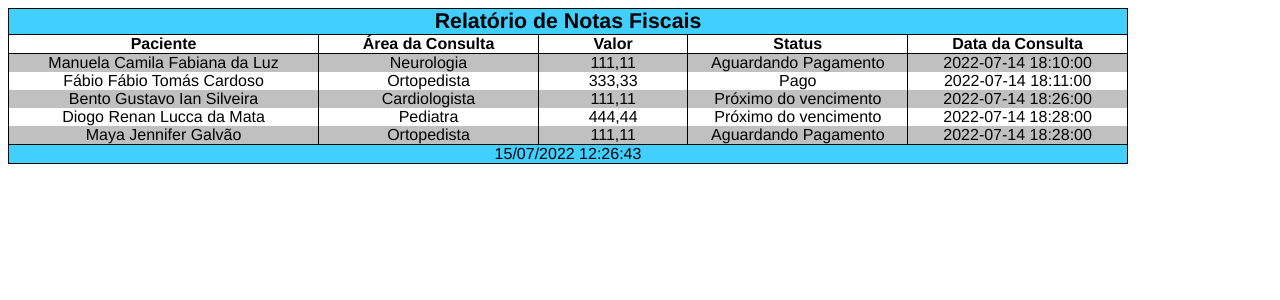
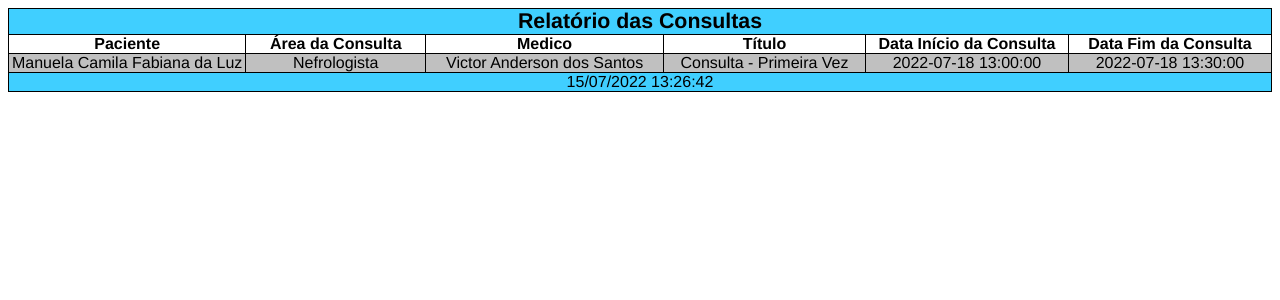
Before and after one commit to ChrystiandaHora/Consultorio, a PHP site: page /app/output/tabular.html in a window 1280 px wide. Shown: the top 300 px of the page. Run offline with PHP 8.4, Linux system fonts and the light colour scheme.

Commit message:
day 15-07-2022

```diff
--- a/app/control/cadastros/PaymentList.class.php
+++ b/app/control/cadastros/PaymentList.class.php
@@ -85,8 +85,8 @@ class PaymentList extends TStandardList
         $this->datagrid->setHeight(320);
 
         // creates the datagrid columns
-        $column_paciente = new TDataGridColumn('nome_paciente', ('Paciente'), 'left');
-        $column_area_do_medico = new TDataGridColumn('area_nome', ('Área da Consulta'), 'left');
+        $column_paciente = new TDataGridColumn('nome_paciente', ('Paciente'), 'center');
+        $column_area_do_medico = new TDataGridColumn('area_nome', ('Área da Consulta'), 'center');
         $column_payment = new TDataGridColumn('payment', ('Pagamento'), 'center');
         $column_status = new TDataGridColumn('status', ('Status'), 'center');
         $column_dtinicio = new TDataGridColumn('dtinicio', ('Data da Consulta'), 'center');
--- a/app/control/relatorio/RelatorioMedico.php
+++ b/app/control/relatorio/RelatorioMedico.php
@@ -42,7 +42,7 @@ class RelatorioMedico extends TPage
       $this->form->addFields( [new TLabel('Area de Atuação')], [$area_do_medico] , [new TLabel('E-Mail')], [$email] );
       $this->form->addFields( [new TLabel('Formato')], [$output] );
 
-      $nome->setSize('80%');
+      $nome->setSize('30%');
       $sexo->setSize('80%');
       $idade->setSize('80%');
       $cpf->setSize('80%');
--- a/app/output/tabular.html
+++ b/app/output/tabular.html
@@ -59,51 +59,25 @@
     }
 </style>
 <table cellspacing="0" cellpadding="0" style="border-collapse:collapse">
-<tr><td align="center" width="1118" colspan="5" class="header">Relatório de Notas Fiscais</td>
+<tr><td align="center" width="1448" colspan="7" class="header">Relatório das Consultas</td>
 </tr>
 <tr>
-<td align="center" width="308" colspan="1" class="title">Paciente</td>
-<td align="center" width="218" colspan="1" class="title">Área da Consulta</td>
-<td align="center" width="148" colspan="1" class="title">Valor</td>
-<td align="center" width="218" colspan="1" class="title">Status</td>
-<td align="center" width="218" colspan="1" class="title">Data da Consulta</td>
+<td align="center" width="258" colspan="1" class="title">Paciente</td>
+<td align="center" width="188" colspan="1" class="title">Área da Consulta</td>
+<td align="center" width="258" colspan="1" class="title">Medico</td>
+<td align="center" width="218" colspan="1" class="title">Título</td>
+<td align="center" width="218" colspan="1" class="title">Data Início da Consulta</td>
+<td align="center" width="218" colspan="1" class="title">Data Fim da Consulta</td>
 </tr>
 <tr>
-<td align="center" width="308" colspan="1" class="datai">Manuela Camila Fabiana da Luz</td>
-<td align="center" width="218" colspan="1" class="datai">Neurologia</td>
-<td align="center" width="148" colspan="1" class="datai">111,11</td>
-<td align="center" width="218" colspan="1" class="datai">Aguardando Pagamento</td>
-<td align="center" width="218" colspan="1" class="datai">2022-07-14 18:10:00</td>
+<td align="center" width="258" colspan="1" class="datai">Manuela Camila Fabiana da Luz</td>
+<td align="center" width="188" colspan="1" class="datai">Nefrologista</td>
+<td align="center" width="258" colspan="1" class="datai">Victor Anderson dos Santos</td>
+<td align="center" width="218" colspan="1" class="datai">Consulta - Primeira Vez</td>
+<td align="center" width="218" colspan="1" class="datai">2022-07-18 13:00:00</td>
+<td align="center" width="218" colspan="1" class="datai">2022-07-18 13:30:00</td>
 </tr>
-<tr>
-<td align="center" width="308" colspan="1" class="datap">Fábio Fábio Tomás Cardoso</td>
-<td align="center" width="218" colspan="1" class="datap">Ortopedista</td>
-<td align="center" width="148" colspan="1" class="datap">333,33</td>
-<td align="center" width="218" colspan="1" class="datap">Pago</td>
-<td align="center" width="218" colspan="1" class="datap">2022-07-14 18:11:00</td>
-</tr>
-<tr>
-<td align="center" width="308" colspan="1" class="datai">Bento Gustavo Ian Silveira</td>
-<td align="center" width="218" colspan="1" class="datai">Cardiologista</td>
-<td align="center" width="148" colspan="1" class="datai">111,11</td>
-<td align="center" width="218" colspan="1" class="datai">Próximo do vencimento</td>
-<td align="center" width="218" colspan="1" class="datai">2022-07-14 18:26:00</td>
-</tr>
-<tr>
-<td align="center" width="308" colspan="1" class="datap">Diogo Renan Lucca da Mata</td>
-<td align="center" width="218" colspan="1" class="datap">Pediatra</td>
-<td align="center" width="148" colspan="1" class="datap">444,44</td>
-<td align="center" width="218" colspan="1" class="datap">Próximo do vencimento</td>
-<td align="center" width="218" colspan="1" class="datap">2022-07-14 18:28:00</td>
-</tr>
-<tr>
-<td align="center" width="308" colspan="1" class="datai">Maya Jennifer Galvão</td>
-<td align="center" width="218" colspan="1" class="datai">Ortopedista</td>
-<td align="center" width="148" colspan="1" class="datai">111,11</td>
-<td align="center" width="218" colspan="1" class="datai">Aguardando Pagamento</td>
-<td align="center" width="218" colspan="1" class="datai">2022-07-14 18:28:00</td>
-</tr>
-<tr><td align="center" width="1118" colspan="5" class="footer">15/07/2022 12:26:43</td>
+<tr><td align="center" width="1448" colspan="7" class="footer">15/07/2022 13:26:42</td>
 </tr>
 </table>
 </html>
```
Also changed, not shown: app/control/cadastros/MedicoList.class.php (+7 -7 lines), app/control/cadastros/PacienteList.class.php (+12 -12 lines).
